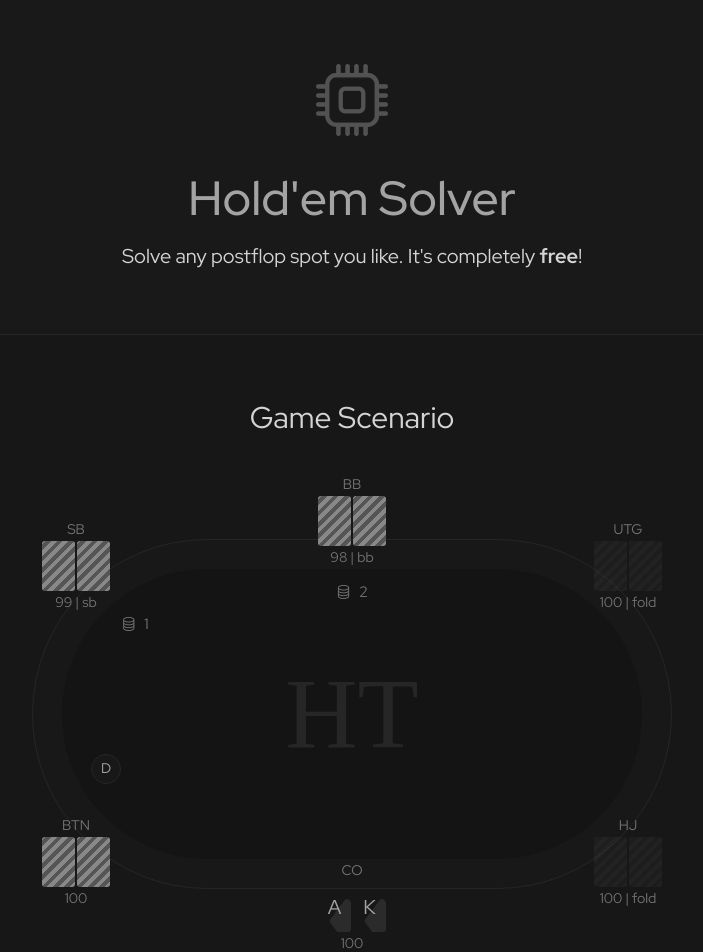
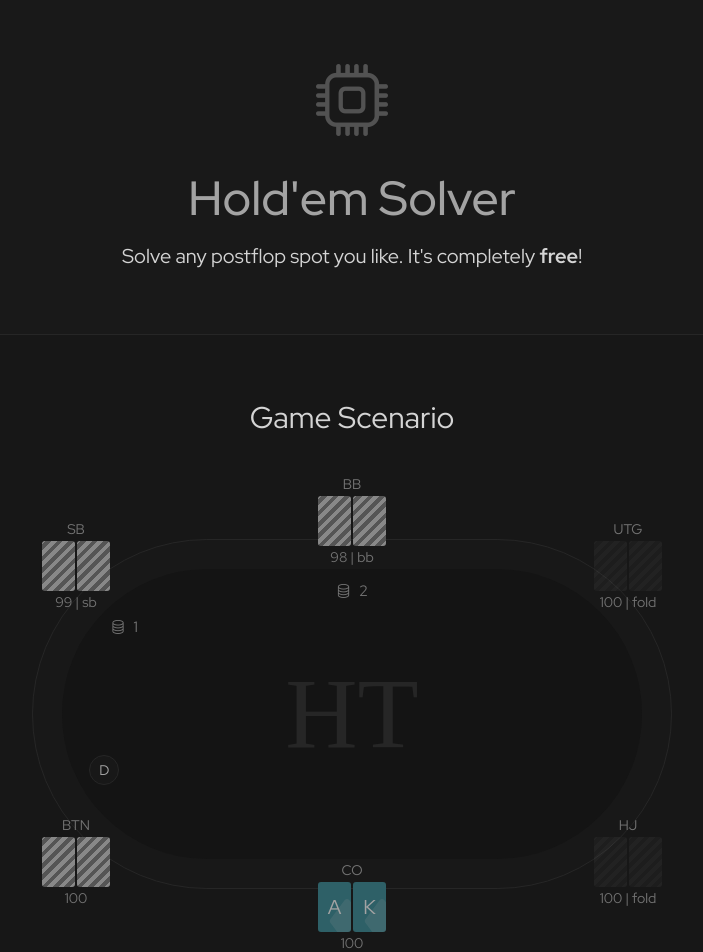
Before and after one commit to AlonLandmann/solver-client, a Next.js app: page / in a window 1280 px wide. Shown: the top 952 px of the page, without its empty margins (288-991 px from the left). Built offline with nearby package versions, Linux system fonts and the light colour scheme; a web font is replaced by a local one.

Commit message:
refactor table components

```diff
--- a/components/table/TableMain.js
+++ b/components/table/Background.js
@@ -1,7 +1,4 @@
-import CommittedChips from "./CommittedChips";
-import DealerButton from "./DealerButton";
-
-export default function TableMain({ width, height, heroPosition, committed }) {
+export default function Background({ width, height }) {
     return (
         <div
             className="bg-[#181818] border flex justify-center items-center"
@@ -27,17 +24,6 @@ export default function TableMain({ width, height, heroPosition, committed }) {
                 >
                     HT
                 </div>
-                <DealerButton
-                    heroPosition={heroPosition}
-                />
-                {Array(6).fill(null).map((_, i) => (
-                    <CommittedChips
-                        key={"chips-" + i}
-                        heroPosition={heroPosition}
-                        seatOffset={i}
-                        committed={committed}
-                    />
-                ))}
             </div>
         </div>
     );
--- /dev/null
+++ b/components/table/Board.js
@@ -0,0 +1,18 @@
+import Card from "./Card";
+
+export default function Board({ board }) {
+    if (board.length === 0) {
+        return null;
+    }
+
+    return (
+        <div className="rounded-[3px] p-1 flex gap-1 bg-[#11111188]">
+            {board.map(card => (
+                <Card
+                    key={card}
+                    card={card}
+                />
+            ))}
+        </div>
+    );
+};
--- a/components/table/Card.js
+++ b/components/table/Card.js
@@ -6,7 +6,7 @@ function suitBackground(suit) {
         "c": "#3a6e48",
     };
 
-    return `bg-[${map[suit]}]`;
+    return map[suit];
 }
 
 function suitIcon(suit) {
@@ -23,17 +23,14 @@ function suitIcon(suit) {
 export default function Card({ card }) {
     return (
         <div
-            className={`
-                relative flex justify-center items-center rounded-[3px] text-neutral-400 overflow-hidden
-                ${card
-                    ? suitBackground(card[1])
-                    : "bg-[repeating-linear-gradient(-45deg,_#888,_#888_4px,_#555_4px,_#555_8px)]"
-                }
-            `}
+            className="relative flex justify-center items-center rounded-[3px] text-neutral-400 overflow-hidden"
             style={{
                 width: "33px",
                 height: "50px",
                 fontSize: "20px",
+                background: card
+                    ? suitBackground(card[1])
+                    : "repeating-linear-gradient(-45deg, #888, #888 4px, #555 4px, #555 8px)",
             }}
         >
             {card && card[0]}
--- a/components/table/CommittedChips.js
+++ b/components/table/CommittedChips.js
@@ -1,10 +1,10 @@
 const layout = [
-    { bottom: "3%", left: "50%", transform: "translateX(-50%)" },
-    { bottom: "14%", left: "10%" },
-    { top: "14%", left: "10%" },
-    { top: "3%", left: "50%", transform: "translateX(-50%)" },
-    { top: "14%", right: "10%" },
-    { bottom: "14%", right: "10%" },
+    { bottom: "23%", left: "50%", justifyContent: "center", transform: "translateX(-50%)" },
+    { bottom: "30%", left: "16%", justifyContent: "flex-start" },
+    { top: "30%", left: "16%", justifyContent: "flex-start" },
+    { top: "23%", left: "50%", justifyContent: "center", transform: "translateX(-50%)" },
+    { top: "30%", right: "16%", justifyContent: "flex-end" },
+    { bottom: "30%", right: "16%", justifyContent: "flex-end" },
 ];
 
 export default function CommittedChips({ heroPosition, seatOffset, committed }) {
@@ -16,7 +16,7 @@ export default function CommittedChips({ heroPosition, seatOffset, committed })
 
     return (
         <div
-            className="absolute h-[30px] w-[30px] flex justify-center items-center gap-2 text-neutral-500"
+            className="absolute h-[30px] flex items-center gap-2 text-neutral-500"
             style={{
                 ...layout[seatOffset],
                 fontSize: "15px",
--- a/components/table/DealerButton.js
+++ b/components/table/DealerButton.js
@@ -1,10 +1,10 @@
 const layout = [
-    { bottom: "3%", left: "37%" },
-    { bottom: "26%", left: "5%" },
-    { top: "5%", left: "18%" },
-    { top: "3%", left: "37%" },
-    { top: "26%", right: "5%" },
-    { bottom: "5%", right: "18%" },
+    { bottom: "23%", left: "39%" },
+    { bottom: "36%", left: "13%" },
+    { top: "24%", left: "23%" },
+    { top: "23%", right: "39%" },
+    { top: "36%", right: "13%" },
+    { bottom: "24%", right: "23%" },
 ];
 
 export default function DealerButton({ heroPosition }) {
--- /dev/null
+++ b/components/table/Pot.js
@@ -0,0 +1,50 @@
+function divideIntoSidePots(hasFolded, mainPotShares) {
+    const allPots = [];
+    const remainingShares = [...mainPotShares];
+
+    while (true) {
+        let min = Infinity;
+        let pot = 0;
+
+        for (let i = 0; i < mainPotShares.length; i++) {
+            if (hasFolded[i]) {
+                continue;
+            }
+            if (0 < remainingShares[i] && remainingShares[i] < min) {
+                min = remainingShares[i];
+            }
+        }
+
+        if (min === Infinity) {
+            break;
+        }
+
+        for (let i = 0; i < mainPotShares.length; i++) {
+            const contribution = Math.min(min, remainingShares[i]);
+            remainingShares[i] -= contribution;
+            pot += contribution;
+        }
+
+        allPots.push(pot);
+    }
+
+    return allPots;
+}
+
+export default function Pot({ hasFolded, mainPotShares }) {
+    const pots = divideIntoSidePots(hasFolded, mainPotShares);
+
+    return (
+        <div className="flex gap-8">
+            {pots.map((pot, i) => (
+                <div
+                    key={"pot-" + i}
+                    className="flex items-center gap-2 text-neutral-500"
+                >
+                    <i className="bi bi-database"></i>
+                    <div>{pot}</div>
+                </div>
+            ))}
+        </div>
+    );
+};
--- a/components/table/Table.js
+++ b/components/table/Table.js
@@ -1,10 +1,14 @@
+import Background from "./Background";
+import Board from "./Board";
+import CommittedChips from "./CommittedChips";
+import DealerButton from "./DealerButton";
+import Pot from "./Pot";
 import Seat from "./Seat";
-import TableCenter from "./TableCenter";
-import TableMain from "./TableMain";
 
 export default function Table() {
     const width = 710;
     const height = 510;
+
     const heroPosition = 4;
     const holeCards = ["Ad", "Kd"];
     const board = [];
@@ -19,16 +23,22 @@ export default function Table() {
             className="relative flex justify-center items-center"
             style={{ width, height }}
         >
-            <TableMain
+            <Background
                 width={width}
                 height={height}
+            />
+            <DealerButton
                 heroPosition={heroPosition}
-                committed={committed}
             />
-            <TableCenter
-                board={board}
-                mainPotShares={mainPotShares}
-            />
+            <div className="absolute flex flex-col items-center gap-1 mt-7">
+                <Board
+                    board={board}
+                />
+                <Pot
+                    hasFolded={hasFolded}
+                    mainPotShares={mainPotShares}
+                />
+            </div>
             {Array(6).fill(null).map((_, i) => (
                 <Seat
                     key={"seat-" + i}
@@ -40,6 +50,14 @@ export default function Table() {
                     stacks={stacks}
                 />
             ))}
+            {Array(6).fill(null).map((_, i) => (
+                <CommittedChips
+                    key={"chips-" + i}
+                    heroPosition={heroPosition}
+                    seatOffset={i}
+                    committed={committed}
+                />
+            ))}
         </div>
     );
 };
--- a/components/table/TableCenter.js
+++ /dev/null
@@ -1,26 +0,0 @@
-import Card from "./Card";
-
-export default function TableCenter({ board, mainPotShares }) {
-    if (board.length === 0) {
-        return null;
-    }
-
-    return (
-        <div className="absolute z-10 rounded-[3px] p-1 flex gap-1 bg-[#11111188]">
-            {board.map(card => (
-                <Card key={card} card={card} />
-            ))}
-            <div
-                className="absolute top-full mt-1 left-1/2 -translate-x-1/2 flex items-center gap-2 text-neutral-500"
-                style={{
-                    fontSize: "15px",
-                }}
-            >
-                <i className="bi bi-database"></i>
-                <div>
-                    {mainPotShares.reduce((sum, share) => (sum + share), 0)}
-                </div>
-            </div>
-        </div>
-    );
-};
```
